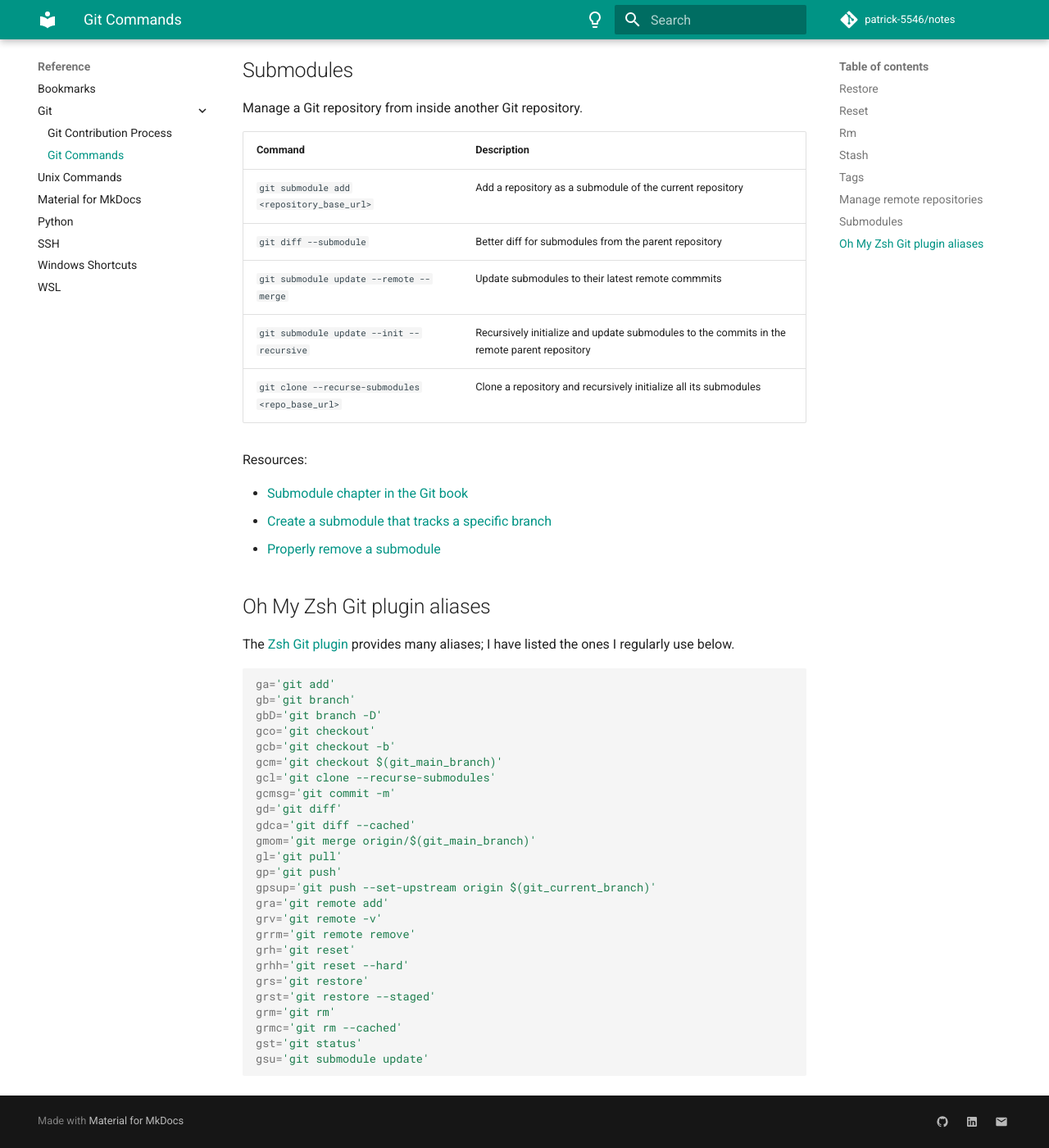
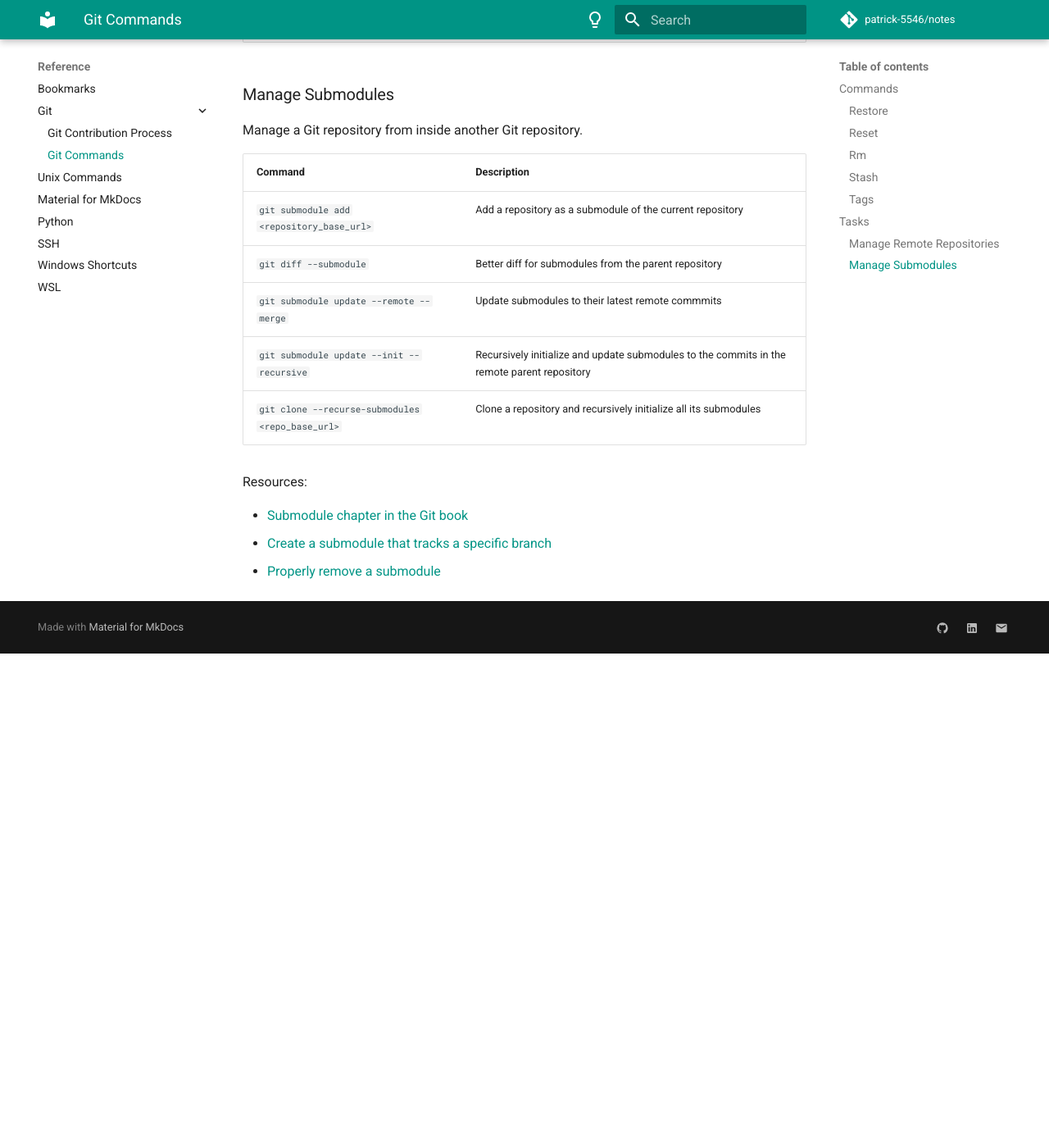
Before and after one commit to patrick-5546/notes, an MkDocs documentation site: the page built from docs/reference/git/git_commands.md, in a window 1280 px wide and 1400 px high, scrolled down 2710 px. Shown: the whole window at 82% size. Built offline with MkDocs 1.6.1 and Material for MkDocs 9.7.7, drawn with Linux system fonts in a browser that asks for light colours; comment, search, counter and statistics services are not loaded; after the commit the page ends 3507 px from its top, so only the background shows below that; some of the changed text lies outside the part shown.

Commit message:
Delete git aliases from git commands page and reorganize header

````diff
--- a/docs/reference/git/git_commands.md
+++ b/docs/reference/git/git_commands.md
@@ -10,7 +10,9 @@
 
     - Use `git status` to check if the command had the desired outcome
 
-## Restore
+## Commands
+
+### Restore
 
 Undo uncommitted changes.
 
@@ -19,7 +21,7 @@ Undo uncommitted changes.
 | `git restore <file_specifier>` | Revert files to their state on the remote repository (delete local changes) |
 | `git restore --staged <file_specifier>` | Unstage/un-add files |
 
-## Reset
+### Reset
 
 Undo committed (but not pushed) changes.
 
@@ -29,7 +31,7 @@ Undo committed (but not pushed) changes.
 | `git reset HEAD~1` | Unstage the changes made in last commit, but do not modify the files |
 | `git reset --hard HEAD~5` | Undo the changes made in the last 5 commits |
 
-## Rm
+### Rm
 
 Remove files
 
@@ -38,7 +40,7 @@ Remove files
 | `git rm <file_specifier>` | Remove files from Git and delete them |
 | `git rm --cached <file_specifier>` | Remove files from Git but do not delete them |
 
-## Stash
+### Stash
 
 Stash uncommitted changes so that you can pull or switch branches.
 
@@ -47,7 +49,7 @@ Stash uncommitted changes so that you can pull or switch branches.
 | `git stash` | Stash changes |
 | `git stash pop` | Restore changes |
 
-## Tags
+### Tags
 
 Tag a commit (i.e., release version, milestone).
 
@@ -64,7 +66,9 @@ Resources:
 
 - [Tagging chapter in the Git book](https://git-scm.com/book/en/v2/Git-Basics-Tagging)
 
-## Manage remote repositories
+## Tasks
+
+### Manage Remote Repositories
 
 There may be cases where you want to keep mirrors of your repository.
 
@@ -77,7 +81,7 @@ There may be cases where you want to keep mirrors of your repository.
 | `git remote -v` | List remote repositories |
 | `git remote remove <repo_name>` | Remove a remote repository |
 
-## Submodules
+### Manage Submodules
 
 Manage a Git repository from inside another Git repository.
 
@@ -94,36 +98,3 @@ Resources:
 - [Submodule chapter in the Git book](https://git-scm.com/book/en/v2/Git-Tools-Submodules)
 - [Create a submodule that tracks a specific branch](https://stackoverflow.com/questions/9189575/git-submodule-tracking-latest/9189815#9189815)
 - [Properly remove a submodule](https://stackoverflow.com/a/1260982)
-
-## Oh My Zsh Git plugin aliases
-
-The [Zsh Git plugin](https://github.com/ohmyzsh/ohmyzsh/tree/master/plugins/git) provides many aliases;
-I have listed the ones I regularly use below.
-
-``` sh
-ga='git add'
-gb='git branch'
-gbD='git branch -D'
-gco='git checkout'
-gcb='git checkout -b'
-gcm='git checkout $(git_main_branch)'
-gcl='git clone --recurse-submodules'
-gcmsg='git commit -m'
-gd='git diff'
-gdca='git diff --cached'
-gmom='git merge origin/$(git_main_branch)'
-gl='git pull'
-gp='git push'
-gpsup='git push --set-upstream origin $(git_current_branch)'
-gra='git remote add'
-grv='git remote -v'
-grrm='git remote remove'
-grh='git reset'
-grhh='git reset --hard'
-grs='git restore'
-grst='git restore --staged'
-grm='git rm'
-grmc='git rm --cached'
-gst='git status'
-gsu='git submodule update'
-```
````
